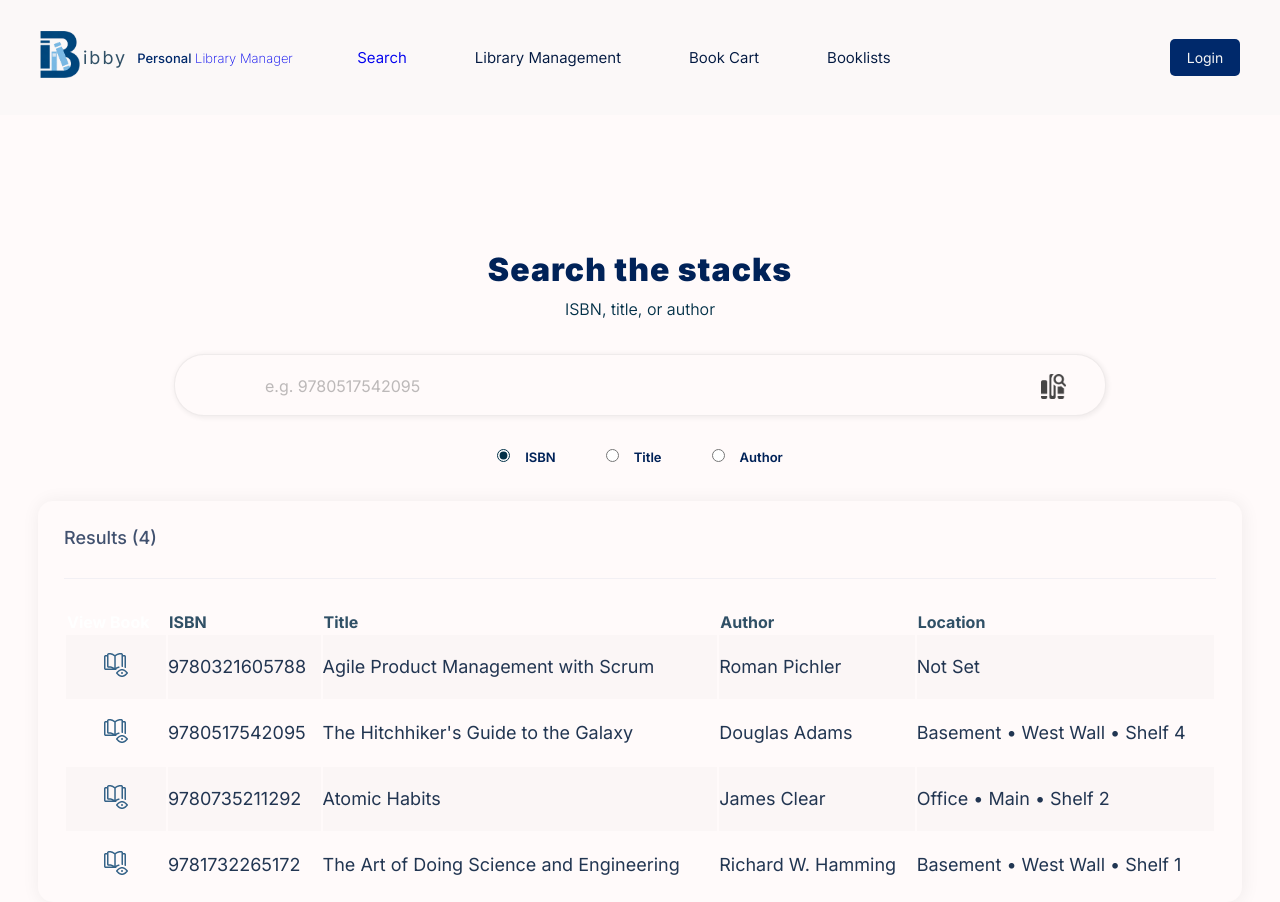
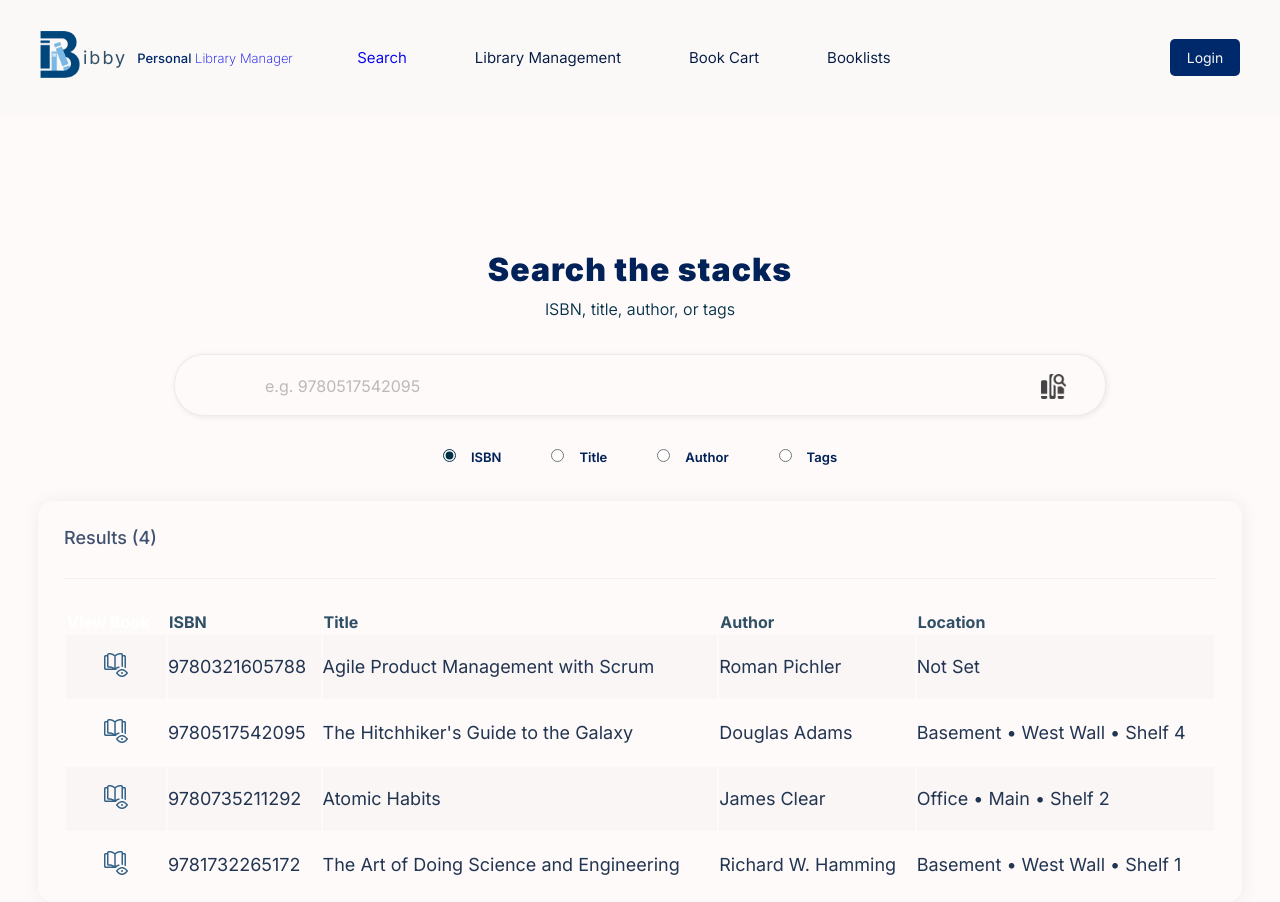
Before and after one commit to leodvincci/Bibby-Web, a React (Vite) app: page /search in a window 1280 px wide. Built offline with nearby package versions, Linux system fonts and the light colour scheme.

Commit message:
Add "Tags" as a new search option in SearchContainer and update subtitle in SearchPage

```diff
--- a/src/components/Search/SearchContainer.tsx
+++ b/src/components/Search/SearchContainer.tsx
@@ -39,6 +39,11 @@ function SearchContainer(){
                         <label className={"search-by-label"} htmlFor={"author-radio"}>Author</label>
                     </section>
 
+                    <section className={"search-option-radio"}>
+                        <input id={"tags-radio"} type={"radio"} name={"search-by"} value="tags" />
+                        <label className={"search-by-label"} htmlFor={"tags-radio"}>Tags</label>
+                    </section>
+
                 </div>
 
             </form>
--- a/src/components/Search/SearchPage.tsx
+++ b/src/components/Search/SearchPage.tsx
@@ -7,7 +7,7 @@ function SearchPage(){
     return(
         <section className="search-page">
             <p className="page-title">Search the stacks</p>
-            <p className={"page-subtitle"}>ISBN, title, or author</p>
+            <p className={"page-subtitle"}>ISBN, title, author, or tags</p>
 
             <SearchContainer/>
             <SearchResultContainer
```
